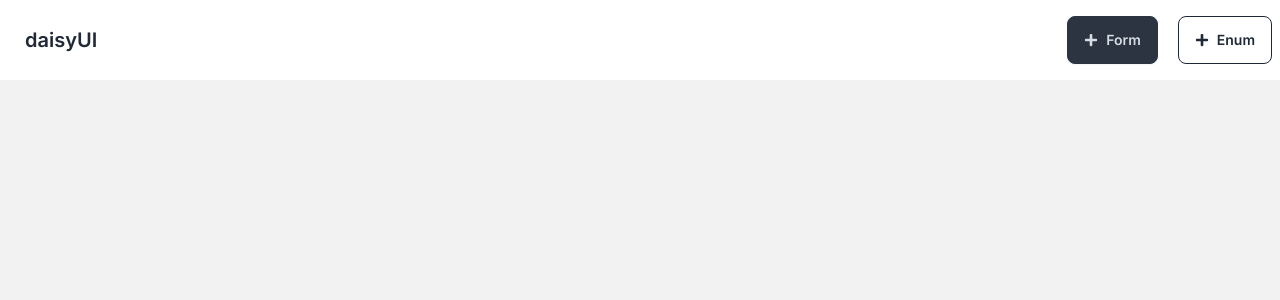
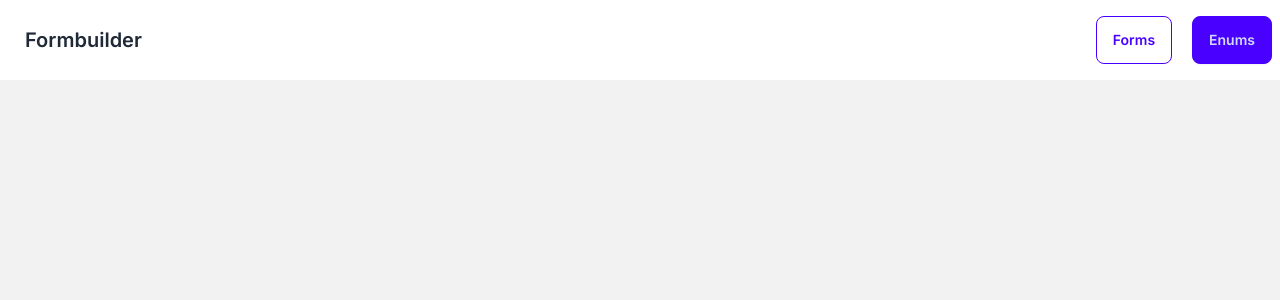
Before and after one commit to prem-jeet/formbuilder, a Next.js app: page / in a window 1280 px wide. Shown: the top 300 px of the page. Built offline with nearby package versions, Linux system fonts and the light colour scheme.

Commit message:
added links in navbar

```diff
--- a/app/Navbar.tsx
+++ b/app/Navbar.tsx
@@ -1,21 +1,32 @@
+"use client";
+import Link from "next/link";
+import { usePathname } from "next/navigation";
+import { useRouter } from "next/router";
 import React from "react";
 import { FaPlus } from "react-icons/fa";
 export const Navbar = () => {
+  const pathname = usePathname();
+  const links = [
+    { label: "Forms", href: "/" },
+    { label: "Enums", href: "/enums" },
+  ];
   return (
     <div className="navbar bg-base-100 py-4">
       <div className="container mx-auto">
         <div className="flex-1">
-          <a className="btn btn-ghost text-xl">daisyUI</a>
+          <a className="btn btn-ghost text-xl">Formbuilder</a>
         </div>
         <div className="flex-none space-x-5">
-          <button className="btn btn-neutral">
-            <FaPlus />
-            Form
-          </button>
-          <button className="btn btn-outline">
-            <FaPlus />
-            Enum
-          </button>
+          {links.map((link) => (
+            <button
+              key={link.label}
+              className={`btn btn-primary ${
+                pathname === link.href && "btn-outline"
+              }`}
+            >
+              <Link href={link.href}>{link.label}</Link>
+            </button>
+          ))}
         </div>
       </div>
     </div>
```
